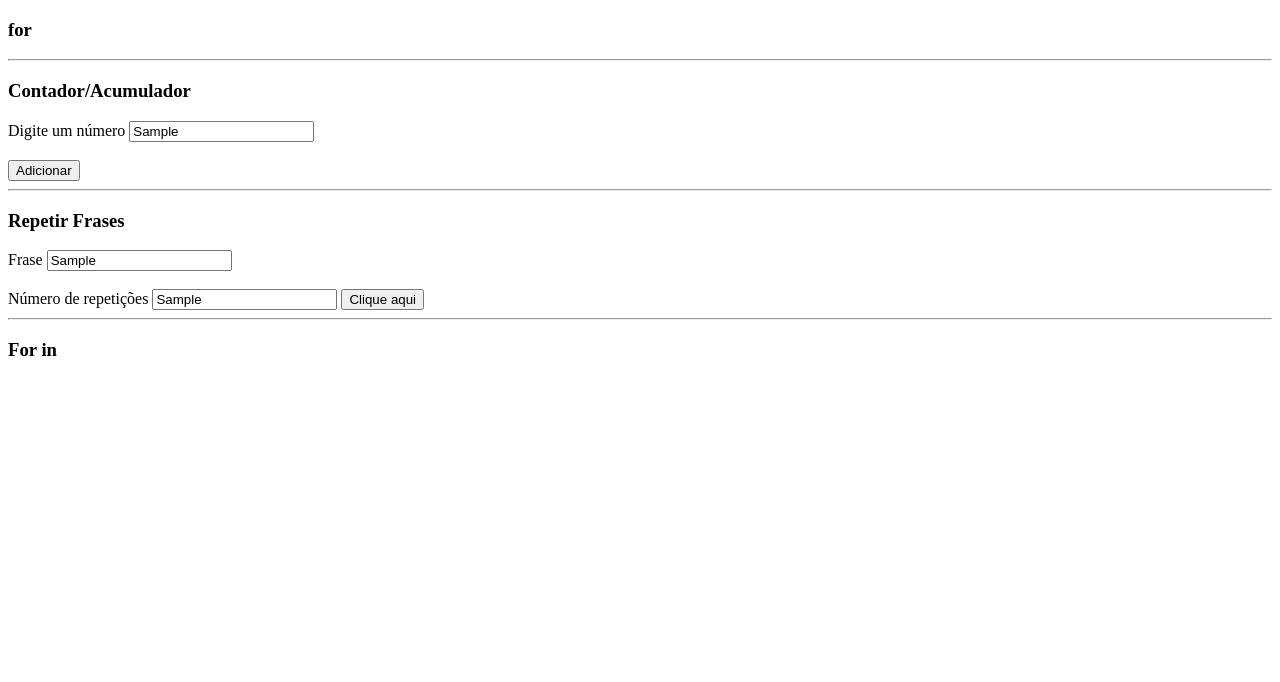
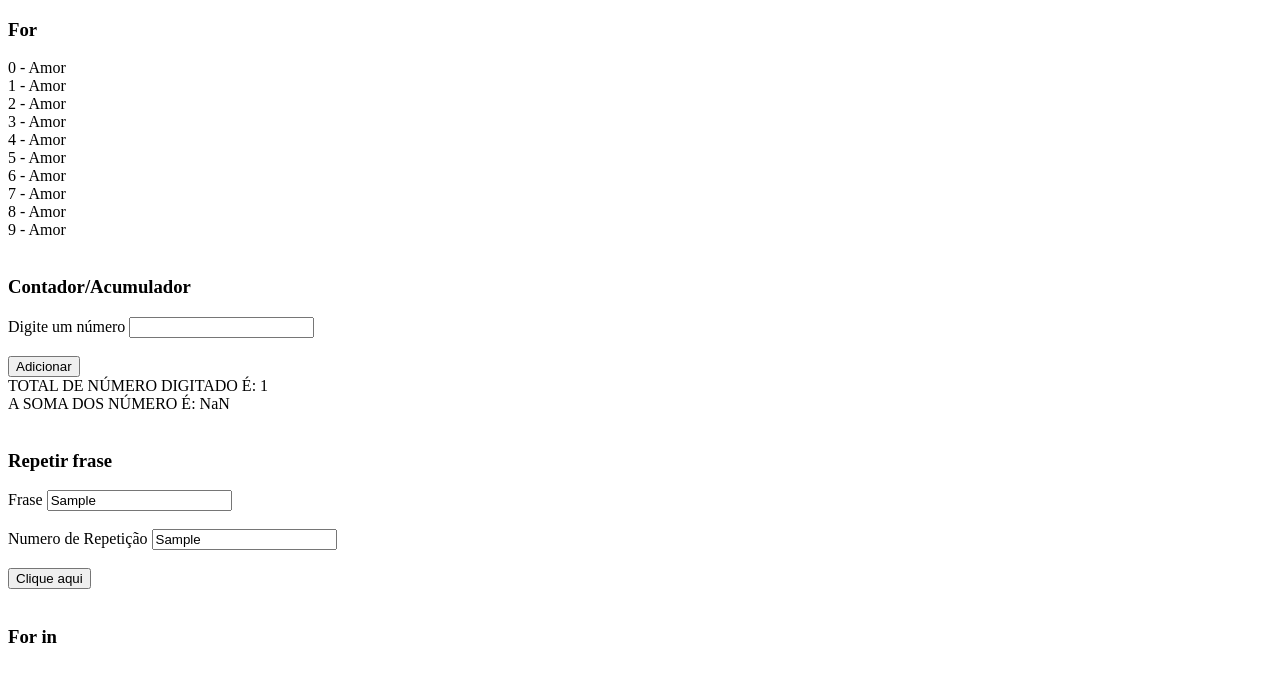
Before and after one commit to viviangsouza6-tech/projeto_logica_repeticao, a plain HTML site: page index.html in a window 1280 px wide. Both pictures are taken after typing "Sample", "Sample", "Sample" into the empty fields and a click on the button "Adicionar". Drawn offline with Linux system fonts and the light colour scheme.

Commit message:
modificado o arquivo

```diff
--- a/index.html
+++ b/index.html
@@ -3,19 +3,20 @@
 <head>
     <meta charset="UTF-8">
     <meta name="viewport" content="width=device-width, initial-scale=1.0">
-    <title>Estrutura de Repetições</title>
+    <title>Estruturas de Repetições</title>
 
-    <script src="js/scripts_repeticoes.js" defer></script>
+    <script src = 'js/scripts_repeticoes.js' defer></script>
 </head>
 <body>
     <div id="geral">
-        <h3> for </h3>
+        <h3>For</h3>
 
         <div id="div-for">
 
         </div>
 
-        <hr>
+        <br>
+
         <h3>Contador/Acumulador</h3>
 
         <label for="num">Digite um número</label>
@@ -28,32 +29,29 @@
 
         </div>
 
-            <hr>
+        <br>
 
-            <h3>Repetir Frases</h3>
+        <h3>Repetir frase</h3>
 
         <label for="frase">Frase</label>
-            <input type="text" name="frase" id="frase">
+        <input type="text" name ="frase" id = "frase">
         <br>
         <br>
-            <label for="num-repeticao">Número de repetições</label>
+        <label for="num-repeticao">Numero de Repetição</label>
         <input type="text" name="num-repeticao" id="num-repeticao">
-
+        <br>
+        <br>
         <button id="btn-frase">Clique aqui</button>
 
         <div id="div-frase">
 
         </div>
 
-            <hr>
+        <br>
 
         <h3>For in</h3>
+    </div>
 
-            <div id="div-forin">
-
-
-            </div>
-    </div>
 
 </body>
 </html>
--- a/js/scripts_repeticoes.js
+++ b/js/scripts_repeticoes.js
@@ -1,9 +1,7 @@
-//ESTRUTURA DE REPETIÇÃO FOR
-const divfor = document.querySelector('#div-for')
+const divFor = document.querySelector('#div-for')
 
-for(i = 0;i < 10; i++){
-    console.log(i, 'Amor')
-    divfor.innerHTML += `${i} - Amor <br>`
+for( i = 0; i < 10; i++){
+    divFor.innerHTML += `${i} - Amor <br>`
 }
 
 //CONTADOR/ACUMULADOR
@@ -14,32 +12,28 @@ const divContAcum = document.querySelector('#div-cont-acum')
 let cont = 0
 let acum = 0.0
 
-btnNum.addEventListener('click' , (evt)=>{
+btnNum.addEventListener('click', (evt)=>{
     let numDigitado = Number(inputNum.value)
 
     cont++
     acum += numDigitado
 
-    divContAcum.innerHTML = `TOTAL DE NÚMERO DIGITADO É: ${cont} <br> A SOMA DOS NÚMEROS É: ${acum}`
+    divContAcum.innerHTML = `TOTAL DE NÚMERO DIGITADO É: ${cont} <br> A SOMA DOS NÚMERO É: ${acum}`
 
     inputNum.value = ''
 })
 
-
-
-//CONTROLANDO FOR
+//CONTROLADOR FOR
 const inputFrase = document.querySelector('#frase')
-const inputNumRepeticao = document.querySelector('#num-reticao')
+const inputNumRepeticao = document.querySelector('#num-repeticao')
 const btnFrase = document.querySelector('#btn-frase')
 const divFrase = document.querySelector('#div-frase')
 
-btnFrase.addEventListener('click',(evt) => {
+btnFrase.addEventListener('click', (evt)=>{
     let numRepeti = Number(inputNumRepeticao.value)
     let frase = inputFrase.value
 
-    for (i = 0. i < numRepeti; i++){
-        divFrase.innerHTML += `${i + 1}` - `${frase} <br>`
+    for(i = 0; i < numRepeti; i++){
+        divFrase.innerHTML += `${i} - ${frase} <br>`
     }
 })
-
-//FOR IN
```
Lines whose indentation alone changed are shown as unchanged.
